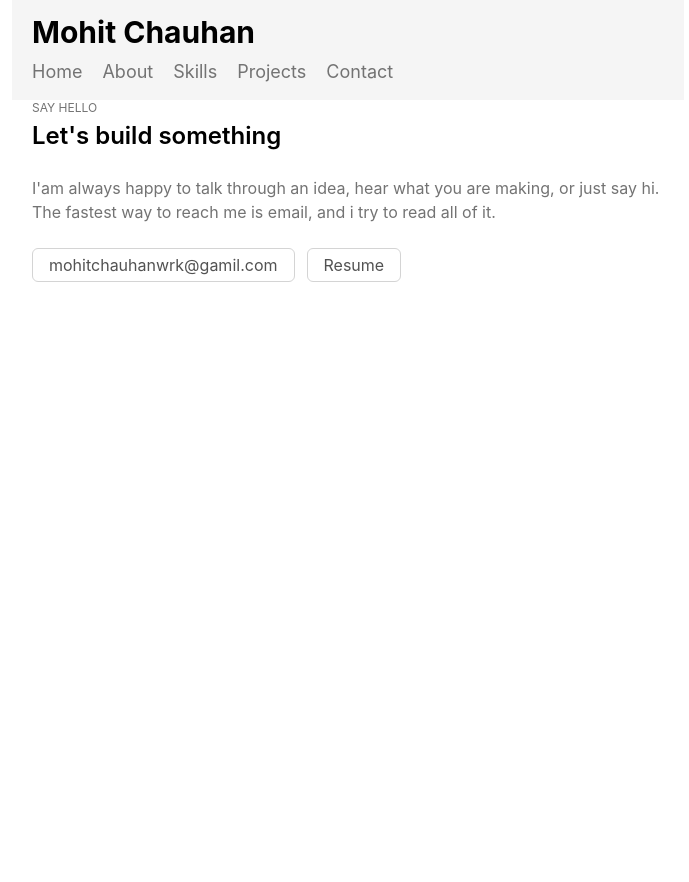
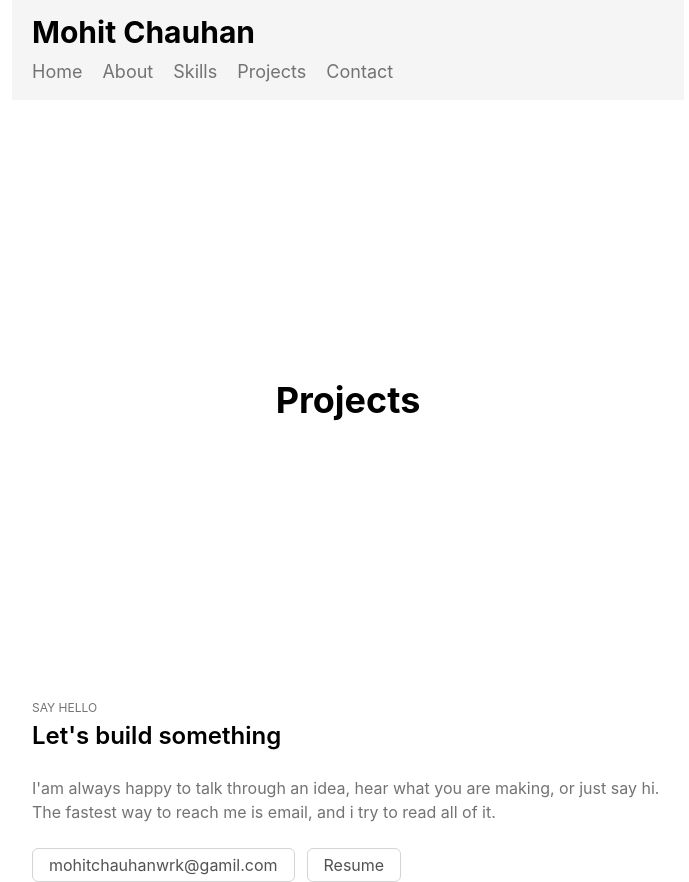
Before and after one commit to mohitchauhan-stack/Reactjs_4, a React (Vite) app: page /projects in a window 1280 px wide. Shown: the whole page, without its empty margins (292-981 px from the left). Before the commit the page ends 800 px from the top, so only its background shows below. Built offline with nearby package versions, Linux system fonts and the light colour scheme.

Commit message:
added skills and projects page also

```diff
--- a/src/Container.jsx
+++ b/src/Container.jsx
@@ -4,15 +4,19 @@ import Navbar from "./components/Navbar";
 import About from "./Pages/About";
 import ContactUs from "./Pages/ContactUs";
 import Home from "./Pages/Home";
+import Projects from "./Pages/Projects";
+import Skills from "./Pages/Skills";
 
 const Container = () => {
   return (
-    <div className="max-w-2xl h-screen mx-auto">
+    <div className="max-w-2xl h-150 mx-auto">
       <Navbar />
 
       <Routes>
         <Route path="/" element={<Home />} />
         <Route path="/about" element={<About />} />
+        <Route path="/skills" element={<Skills />} />
+        <Route path="/projects" element={<Projects />} />
         <Route path="/contact" element={<ContactUs />} />
       </Routes>
 
--- /dev/null
+++ b/src/Pages/Projects.jsx
@@ -0,0 +1,9 @@
+const Projects = () => {
+  return (
+    <div className="h-full w-full flex justify-center items-center text-4xl font-bold">
+      Projects
+    </div>
+  );
+};
+
+export default Projects;
--- /dev/null
+++ b/src/Pages/Skills.jsx
@@ -0,0 +1,9 @@
+const Skills = () => {
+  return (
+    <div className="h-full w-full flex justify-center items-center text-4xl font-bold">
+      Skills
+    </div>
+  );
+};
+
+export default Skills;
--- a/src/components/Footer.jsx
+++ b/src/components/Footer.jsx
@@ -20,6 +20,7 @@ const Footer = () => {
           </button>
         </div>
       </div>
+
     </div>
   );
 };
--- a/src/components/Navbar.jsx
+++ b/src/components/Navbar.jsx
@@ -1,23 +1,25 @@
+import { Link } from "react-router-dom";
+
 const Navbar = () => {
   return (
     <div className="text-black h-25 bg-neutral-100 w-full flex items-start flex-col justify-center gap-2 px-5">
       <h1 className="text-3xl font-bold">Mohit Chauhan</h1>
       <div className="nav_links flex gap-5 text-neutral-500 text-lg">
-        <a className="hover:text-neutral-600" href="/">
+        <Link className="hover:text-neutral-600" to="/">
           Home
-        </a>
-        <a className="hover:text-neutral-600" href="/about">
+        </Link>
+        <Link className="hover:text-neutral-600" to="/about">
           About
-        </a>
-        <a className="hover:text-neutral-600" href="/skills">
+        </Link>
+        <Link className="hover:text-neutral-600" to="/skills">
           Skills
-        </a>
-        <a className="hover:text-neutral-600" href="/projects">
+        </Link>
+        <Link className="hover:text-neutral-600" to="/projects">
           Projects
-        </a>
-        <a className="hover:text-neutral-600" href="/contact">
+        </Link>
+        <Link className="hover:text-neutral-600" to="/contact">
           Contact
-        </a>
+        </Link>
       </div>
     </div>
   );
```
